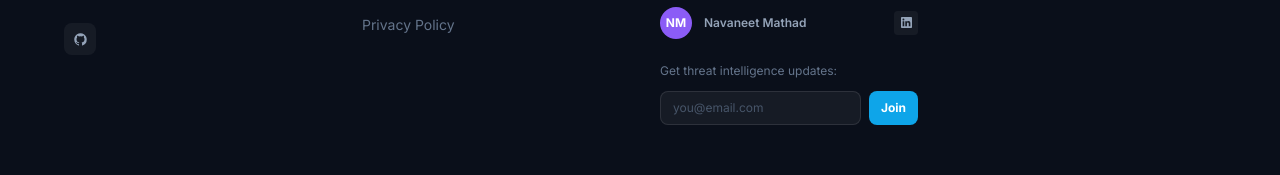
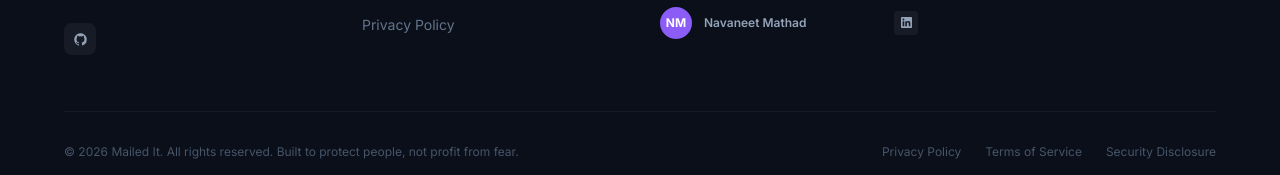
Before and after one commit to hackerearthai/cyber, a Next.js app: page / in a window 1280 px wide. Shown: the part 4283-4458 px from the top of the page. Built offline with nearby package versions, Linux system fonts and the light colour scheme.

Commit message:
Update Footer.tsx

```diff
--- a/src/components/Footer.tsx
+++ b/src/components/Footer.tsx
@@ -4,6 +4,7 @@ export default function Footer() {
       <div className="max-w-6xl mx-auto">
         {/* Top grid */}
         <div className="grid grid-cols-1 sm:grid-cols-2 lg:grid-cols-4 gap-10 mb-14">
+
           {/* Brand */}
           <div className="lg:col-span-1">
             <div className="flex items-center gap-2.5 mb-4">
@@ -25,7 +26,6 @@ export default function Footer() {
               fake websites. Free forever.
             </p>
             <div className="flex gap-3">
-              {/* GitHub */}
               <a
                 href="https://github.com/hackerearthai/cyber.git"
                 target="_blank"
@@ -45,7 +45,7 @@ export default function Footer() {
             <h4 className="text-white font-semibold text-sm mb-4">Product</h4>
             <ul className="space-y-3 text-sm">
               {[
-                { label: "Features",           href: "#features"    },
+                { label: "Features",           href: "#features"     },
                 { label: "How It Works",       href: "#how-it-works" },
                 { label: "Terms & Conditions", href: "/terms"        },
                 { label: "Privacy Policy",     href: "/privacy"      },
@@ -64,16 +64,15 @@ export default function Footer() {
             <h4 className="text-white font-semibold text-sm mb-4">The Team</h4>
             <div className="space-y-3">
               {[
-                { name: "Minaal Naik",     initials: "MN", color: "bg-[#1e3a5f]",linkedin: "https://www.linkedin.com/in/minaal-naik-813304374" },
-                { name: "Mohammed Arshad", initials: "MA", color: "bg-[#0ea5e9]", linkedin: "https://www.linkedin.com/in/mohammed-arshad-b19887288" },
-                { name: "Navaneet Mathad", initials: "NM", color: "bg-[#8b5cf6]", linkedin: "" },
+                { name: "Minaal Naik",     initials: "MN", color: "bg-[#1e3a5f]", linkedin: "https://www.linkedin.com/in/minaal-naik-813304374" },
+                { name: "Mohammed Arshad", initials: "MA", color: "bg-[#0ea5e9]",  linkedin: "https://www.linkedin.com/in/mohammed-arshad-b19887288" },
+                { name: "Navaneet Mathad", initials: "NM", color: "bg-[#8b5cf6]",  linkedin: "" },
               ].map((member) => (
                 <div key={member.name} className="flex items-center gap-3">
                   <div className={`w-8 h-8 rounded-full ${member.color} flex items-center justify-center text-white text-xs font-bold flex-shrink-0`}>
                     {member.initials}
                   </div>
                   <div className="text-[#94a3b8] text-xs font-semibold flex-1">{member.name}</div>
-                  {/* LinkedIn icon */}
                   <a
                     href={member.linkedin || "#"}
                     target="_blank"
@@ -88,22 +87,8 @@ export default function Footer() {
                 </div>
               ))}
             </div>
+          </div>
 
-            {/* Newsletter */}
-            <div className="mt-6">
-              <p className="text-[#64748b] text-xs mb-3">Get threat intelligence updates:</p>
-              <div className="flex gap-2">
-                <input
-                  type="email"
-                  placeholder="you@email.com"
-                  className="flex-1 bg-white/5 border border-white/10 rounded-lg px-3 py-2 text-xs text-white placeholder:text-[#475569] outline-none focus:border-[#0ea5e9]/50 transition-colors min-w-0"
-                />
-                <button className="bg-[#0ea5e9] text-white text-xs font-bold px-3 py-2 rounded-lg hover:bg-[#0284c7] transition-colors flex-shrink-0">
-                  Join
-                </button>
-              </div>
-            </div>
-          </div>
         </div>
 
         {/* Bottom bar */}
@@ -117,6 +102,7 @@ export default function Footer() {
             <a href="#"        className="hover:text-[#94a3b8] transition-colors">Security Disclosure</a>
           </div>
         </div>
+
       </div>
     </footer>
   );
```
